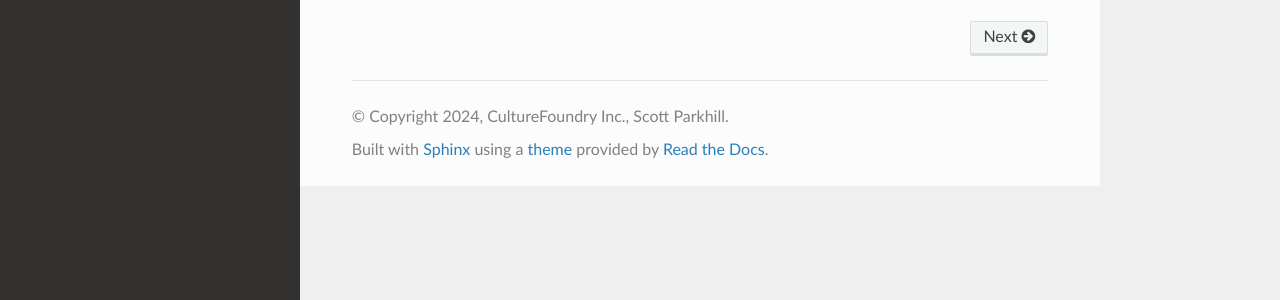
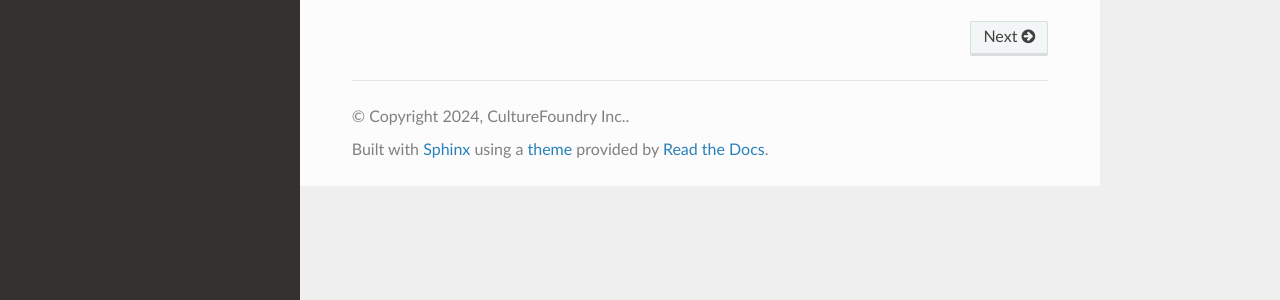
Before and after one commit to CultureFoundryCA/fst-runtime, a Sphinx documentation site: the page built from docs/index.rst, in a window 1280 px wide. Shown: the part 439-739 px from the top of the page. Built offline with Sphinx 7.4.7 and the Read the Docs theme 2.0.0, drawn with Linux system fonts in a browser that asks for light colours; pages that are not in the unit, such as notebooks, are missing from menus.

Commit message:
Update author information in sphinx's conf.py

```diff
--- a/docs/conf.py
+++ b/docs/conf.py
@@ -13,7 +13,7 @@ sys.path.insert(0, os.path.abspath('../fst_runtime'))
 # https://www.sphinx-doc.org/en/master/usage/configuration.html#project-information
 
 project = 'fst_runtime'
-copyright = '2024, CultureFoundry Inc., Scott Parkhill'
+copyright = '2024, CultureFoundry Inc.'
 author = 'CultureFoundry Inc., Scott Parkhill'
 release = '0.1.0'
 
```
